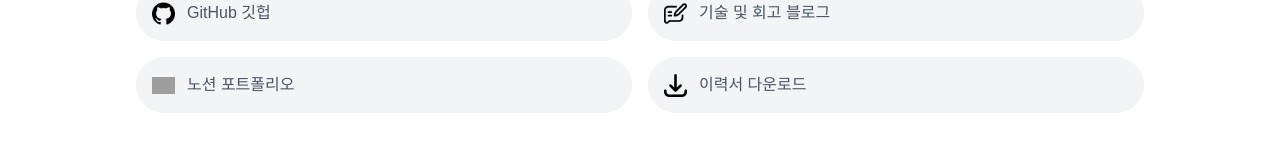
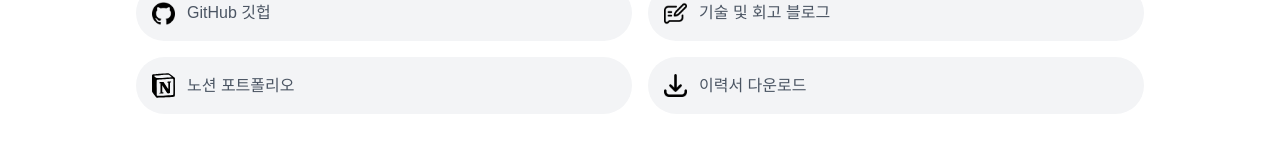
Before and after one commit to cc-yujin/yujin-portfolio, a Next.js app: page / in a window 1280 px wide. Shown: the part 2998-3161 px from the top of the page. Built offline with nearby package versions, Linux system fonts and the light colour scheme; grey boxes are pictures that could not be loaded.

Commit message:
fix: 노션 아이콘 엑박 수정

```diff
--- a/components/Contact.tsx
+++ b/components/Contact.tsx
@@ -101,7 +101,7 @@ export default function Contact() {
               >
                 <div className="bg-gray-100 rounded-full flex p-4 h-full items-center">
                   <Image
-                    src="/letter-n.png"
+                    src="/notion-2.svg"
                     width={23}
                     height={23}
                     alt="notion icon"
```
